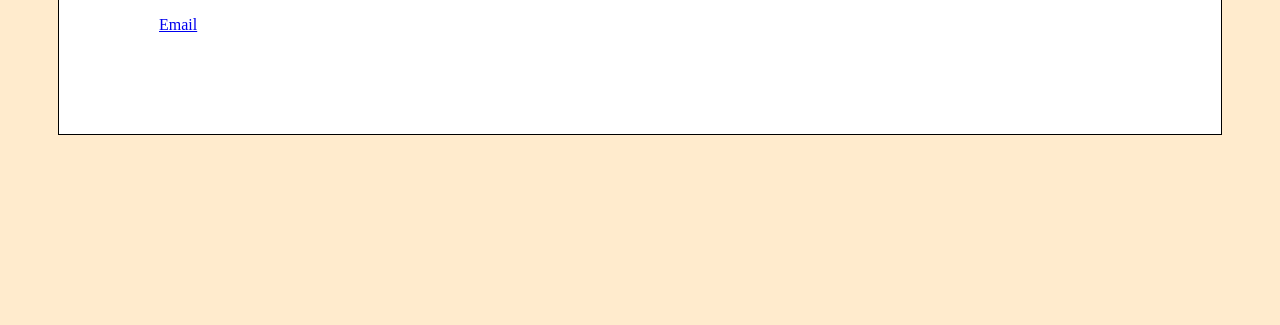
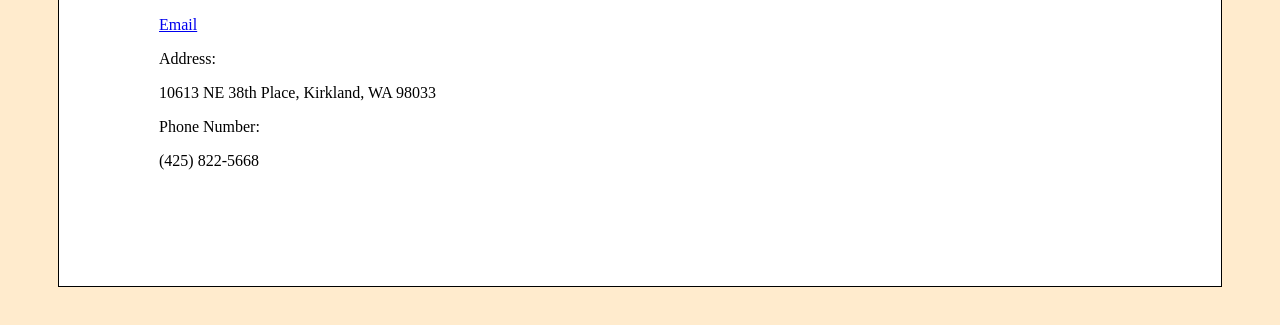
Before and after one commit to Pajammmy/Pajammmy.github.io, a plain HTML site: page genius/contact.html in a window 1280 px wide. Shown: the part 275-600 px from the top of the page. Drawn offline with Linux system fonts and the light colour scheme.

```diff
--- a/genius/contact.html
+++ b/genius/contact.html
@@ -26,7 +26,10 @@
         </h1>
         <h3>If you have any questions or concerns, feel free to contact me here:</h3>
         <a href="mailto:info@eastsideprep.org">Email</a>
-
+        <p>Address:</p>
+        <p>10613 NE 38th Place, Kirkland, WA 98033</p>
+        <p>Phone Number:</p>
+        <p>(425) 822-5668</p>
     </div>
 
 </body>
```
Also changed, not shown: genius/gallery.html (+2 -1 lines).
